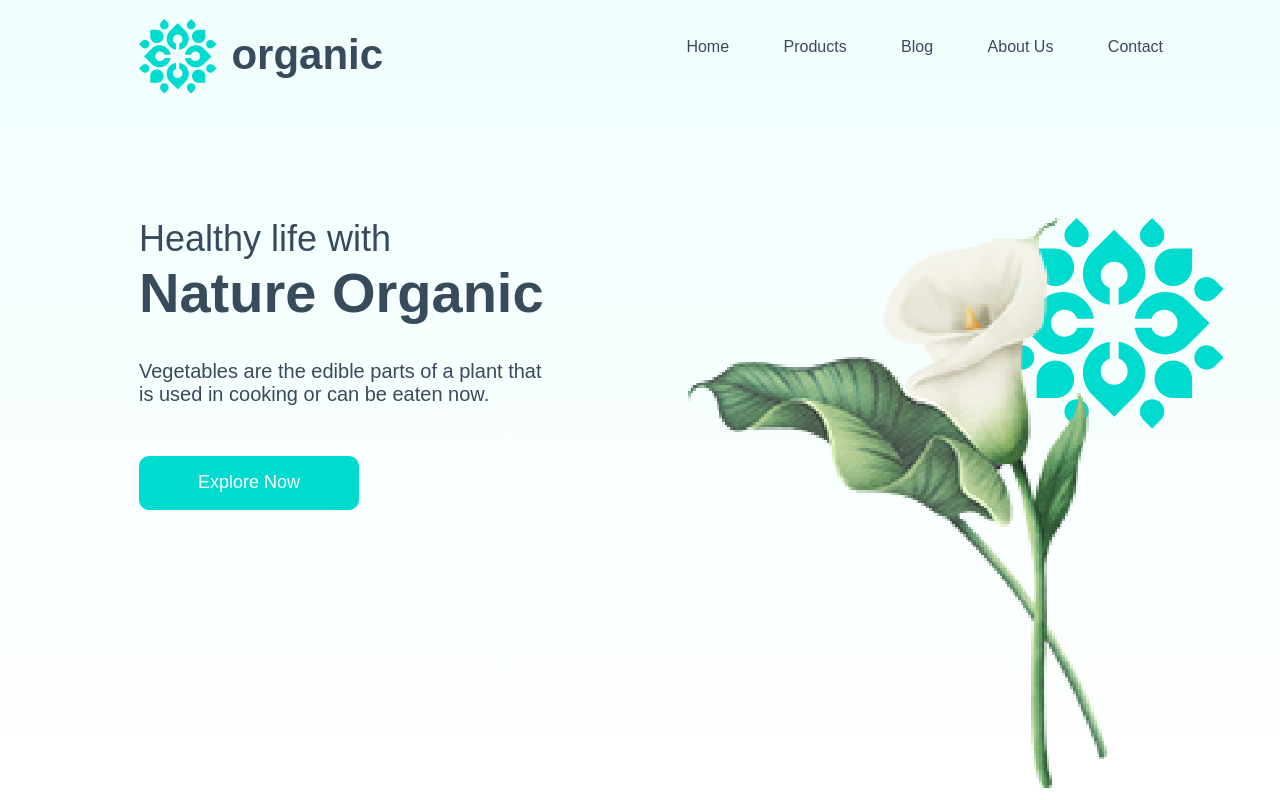
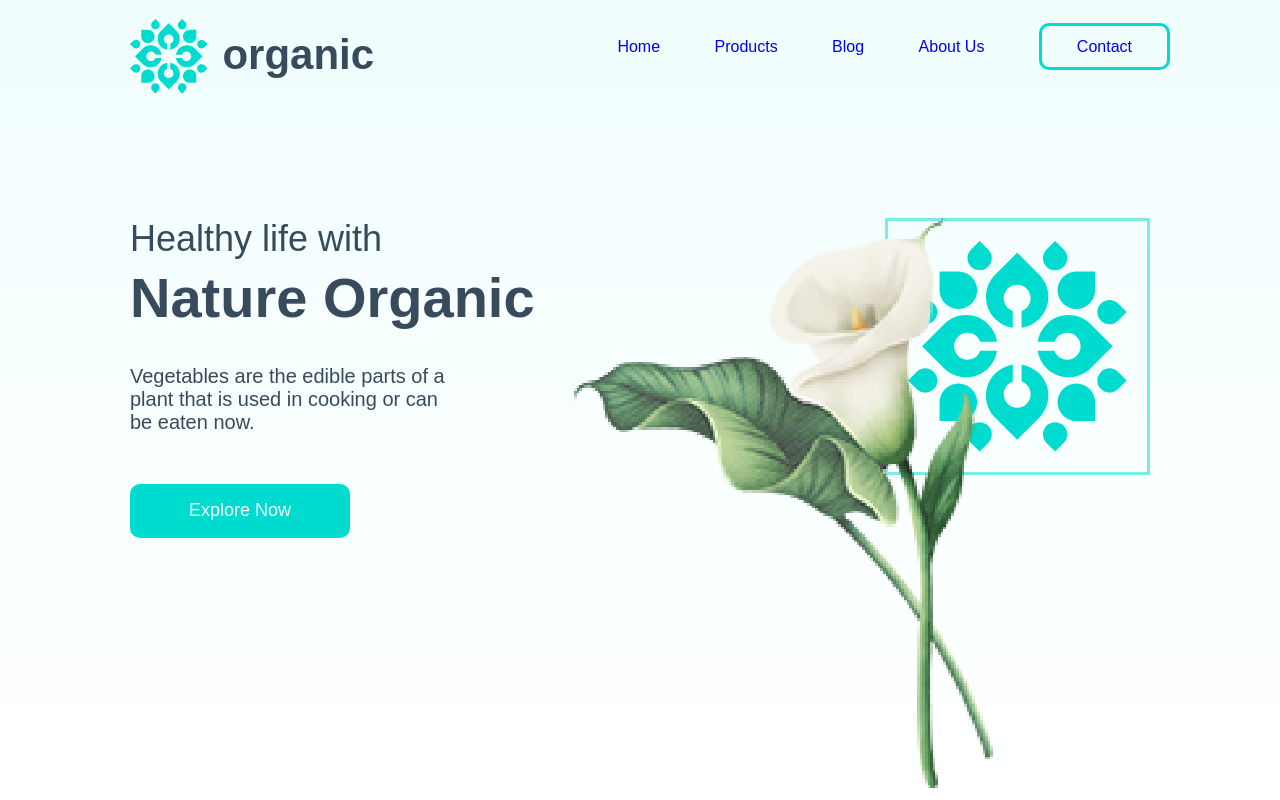
Before and after one commit to abhayxkumar/Organic-homepage, a plain HTML site: page index.html in a window 1280 px wide. Drawn offline with Linux system fonts and the light colour scheme.

Commit message:
commit: part-1 updated

```diff
--- a/index.html
+++ b/index.html
@@ -14,21 +14,21 @@
   </head>
   <body>
     <!-- Part 1 -->
-    <div class="part1">
+    <div class="part-1">
       <nav>
         <img class="navIcon" src="assets/Group 220.png" alt="" />
         <span class="iconHeading"> organic</span>
 
         <ul>
-          <li>Home</li>
-          <li>Products</li>
-          <li>Blog</li>
-          <li>About Us</li>
-          <li>Contact</li>
+          <li><a class="active" href="#">Home</a></li>
+          <li><a class="active" href="#">Products</a></li>
+          <li><a class="active" href="#">Blog</a></li>
+          <li><a class="active" href="#">About Us</a></li>
+          <li><a class="contact-li" href="#">Contact</a></li>
         </ul>
       </nav>
-      <div class="content-part1">
-        <div class="right-part1">
+      <div class="content-part-1">
+        <div class="right-part-1">
           <h1 class="heading">Healthy life with</h1>
           <span class="large-heading">Nature Organic</span>
           <p class="desc">
@@ -37,11 +37,13 @@
           </p>
           <button class="btn1">Explore Now</button>
         </div>
-        <div class="left-part1">
+        <div class="left-part-1">
           <img class="grp228" src="assets/Group 228.png" alt="" />
           <img class="grp195" src="assets/Group 195.png" alt="" />
         </div>
       </div>
     </div>
+
+    <!-- Part 2 -->
   </body>
 </html>
--- a/style.css
+++ b/style.css
@@ -12,10 +12,10 @@ body {
 
 /* NavBar & Part 1 */
 
-.part1 {
+.part-1 {
     width: 100%;
     height: 800px;
-    padding: 18.5px 117px 106px 139px;
+    padding: 18.5px 110px 106px 130px;
     background-image: linear-gradient(to bottom, #f1fefe, rgba(241, 254, 254, 0));
 }
 
@@ -38,6 +38,20 @@ li {
     padding-top: 18px;
 }
 
+.active:hover {
+    border-bottom-style: solid;
+    padding-bottom: 10px;
+    border-color: #00dbd0;
+    transition: 0.2s;
+}
+
+.contact-li {
+    padding: 12px 35px 12px 35px;
+    border: solid;
+    border-radius: 10px;
+    border-color: #00dbd0;
+}
+
 .iconHeading {
     font-size: 42px;
     font-weight: 700;
@@ -47,11 +61,11 @@ li {
     padding-left: 10px;
 }
 
-.content-part1 {
+.content-part-1 {
     display: flex;
 }
 
-.right-part1 {
+.right-part-1 {
     display: flex;
     flex-direction: column;
 
@@ -61,6 +75,7 @@ li {
     font-size: 36px;
     color: #374b5c;
     font-weight: normal;
+    padding-bottom: 5px;
 }
 
 .large-heading {
@@ -87,16 +102,20 @@ li {
     height: 54px;
 }
 
-.left-part1 {
+.left-part-1 {
     display: grid;
     position: relative;
     grid-template-columns: repeat(12, 3fr);
+    margin-right: 130px;
 }
 
 .grp228 {
     grid-column: 9 / -1;
     grid-row: 1;
     display: block;
+    border: solid;
+    padding: 20px;
+    border-color: #00dbd081;
 }
 
 .grp195 {
@@ -107,4 +126,5 @@ li {
     z-index: 1;
 }
 
+
 /* Part 2 */
```
